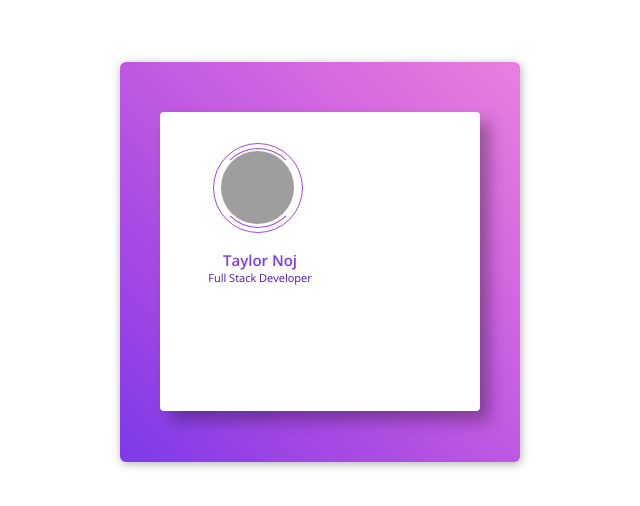
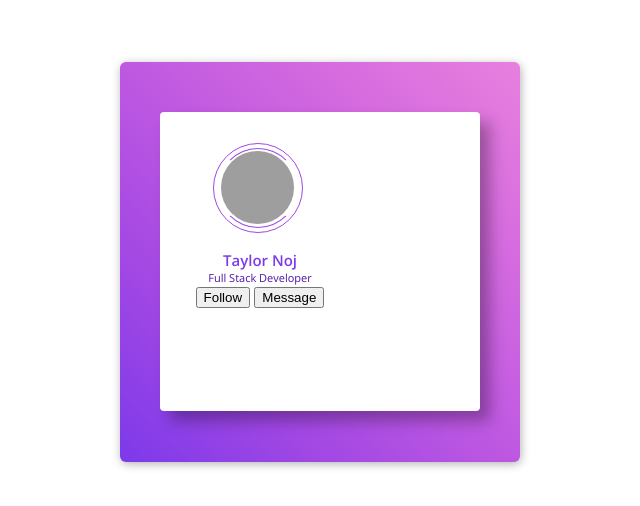
Before and after one commit to taylornoj/100DaysOfCSS, a plain HTML site: page 006/index.html in a window 1280 px wide. Shown: the part 138-644 px from the top of the page, without its empty margins (320-960 px from the left). Drawn offline with nearby package versions, Linux system fonts and the light colour scheme; grey boxes are pictures that could not be loaded.

Commit message:
add buttos

```diff
--- a/006/index.html
+++ b/006/index.html
@@ -1,11 +1,13 @@
 <!DOCTYPE html>
 <html lang="pt-BR">
+
 <head>
   <meta charset="UTF-8" />
   <meta name="viewport" content="width=device-width, initial-scale=1.0" />
   <title>006 - Profile</title>
   <link rel="stylesheet" href="./style.css" />
 </head>
+
 <body>
   <div class="frame">
     <div class="center">
@@ -13,7 +15,9 @@
         <div class="image">
           <div class="circle_one">
             <div class="circle_two">
-              <img src="https://media-exp1.licdn.com/dms/image/C4E03AQHsSY719tHJNA/profile-displayphoto-shrink_800_800/0/1639341935958?e=1651708800&v=beta&t=CdMpGhnstURhi64R3G5qWCuJ9oL2wA5fxa6Dw1cNYwg" alt="profile" width="70" height="70" >
+              <img
+                src="https://media-exp1.licdn.com/dms/image/C4E03AQHsSY719tHJNA/profile-displayphoto-shrink_800_800/0/1639341935958?e=1651708800&v=beta&t=CdMpGhnstURhi64R3G5qWCuJ9oL2wA5fxa6Dw1cNYwg"
+                alt="profile" width="70" height="70">
             </div>
           </div>
         </div>
@@ -21,11 +25,15 @@
         <div class="name">Taylor Noj</div>
         <div class="job">Full Stack Developer</div>
 
-
+        <div class="actions">
+          <button class="btn">Follow</button>
+          <button class="btn">Message</button>
+        </div>
 
       </div>
     </div>
 
   </div>
 </body>
+
 </html>
```
Lines whose indentation alone changed are shown as unchanged.
